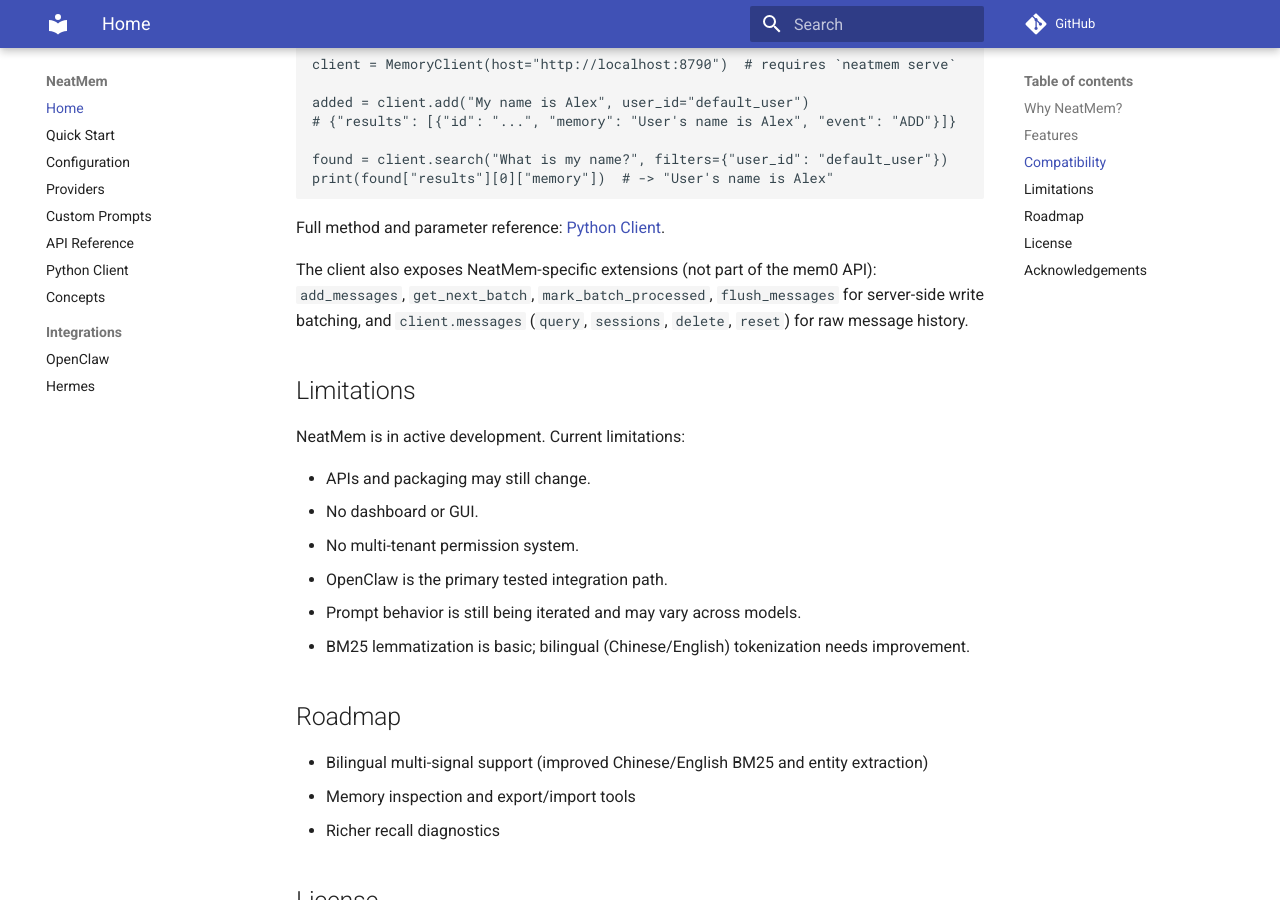
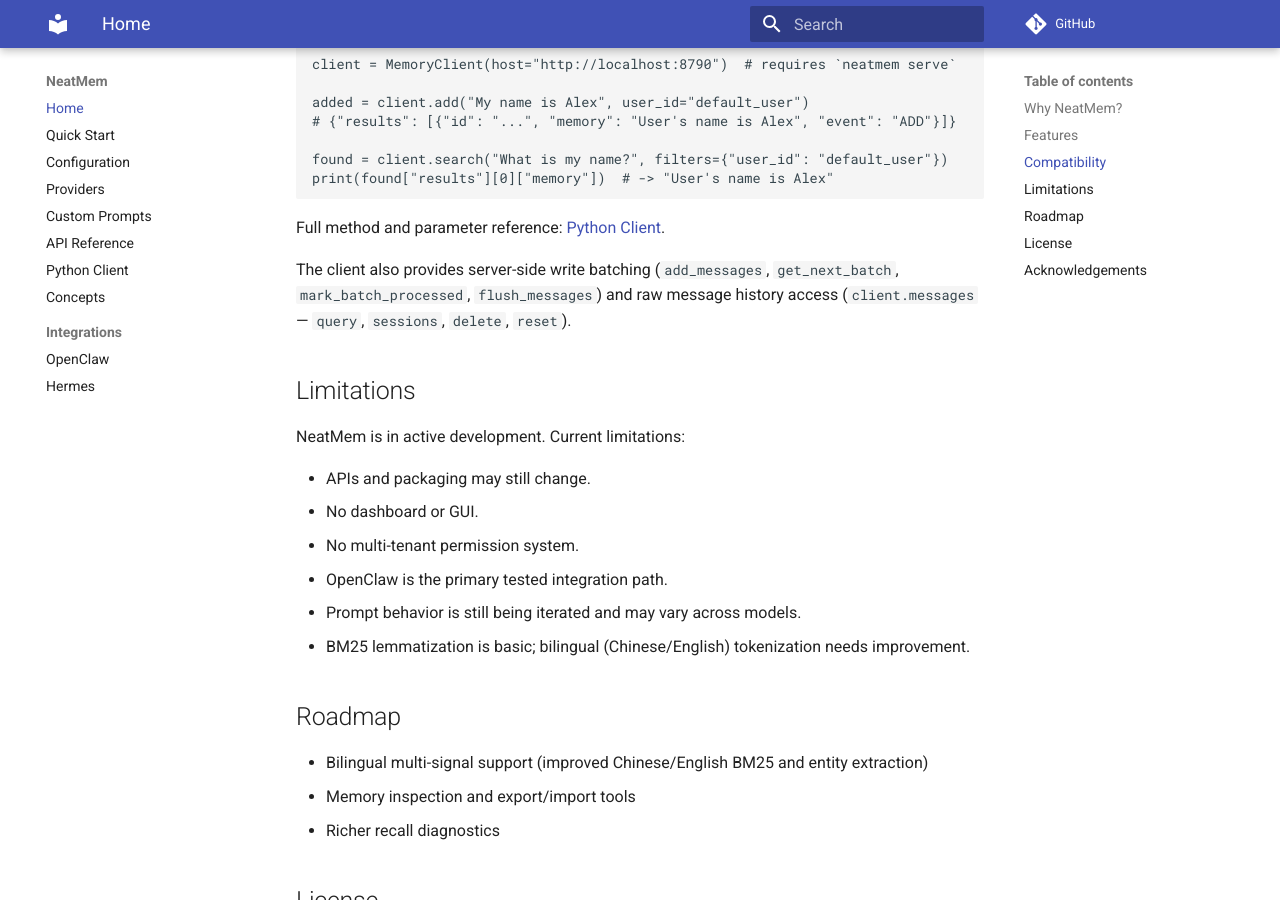
Before and after one commit to kanhaoning/NeatMem, an MkDocs documentation site: the page built from docs/index.md, in a window 1280 px wide and 900 px high, scrolled down 2662 px. Built offline with MkDocs 1.6.1 and Material for MkDocs 9.7.7, drawn with Linux system fonts in a browser that asks for light colours; comment, search, counter and statistics services are not loaded.

Commit message:
docs: drop mem0-comparison framing from batching descriptions
"NeatMem extension endpoints (not part of the mem0 API)" and the
matching client sentence describe the feature by what mem0 lacks;
reworded to plain feature descriptions in api.md, index.md, README.

Co-Authored-By: Claude Opus 4.6 <noreply@anthropic.com>

```diff
--- a/docs/index.md
+++ b/docs/index.md
@@ -94,7 +94,7 @@ print(found["results"][0]["memory"])  # -> "User's name is Alex"
 
 Full method and parameter reference: [Python Client](client.md).
 
-The client also exposes NeatMem-specific extensions (not part of the mem0 API): `add_messages`, `get_next_batch`, `mark_batch_processed`, `flush_messages` for server-side write batching, and `client.messages` (`query`, `sessions`, `delete`, `reset`) for raw message history.
+The client also provides server-side write batching (`add_messages`, `get_next_batch`, `mark_batch_processed`, `flush_messages`) and raw message history access (`client.messages` — `query`, `sessions`, `delete`, `reset`).
 
 ## Limitations
 
```
Also changed, not shown: README.md (+1 -1 lines), docs/api.md (+1 -1 lines).
